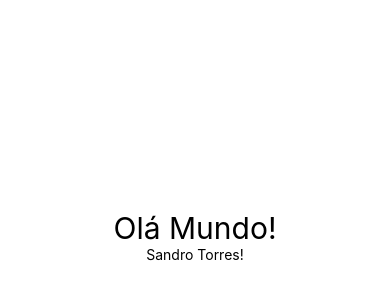
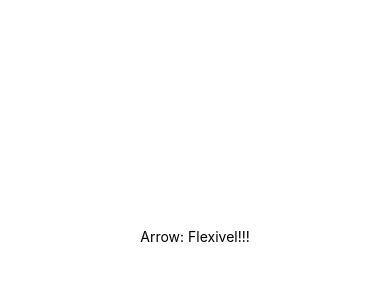
Before and after one commit to sjtorres/ReactNative-Cod3r, a React Native app in the folder AppCod3r/: screen / in a window 390 px wide. Shown: the part 186-486 px from the top of the page. Built offline with nearby package versions, Linux system fonts and the light colour scheme.

Commit message:
Primeiro Componente

```diff
--- a/AppCod3r/index.js
+++ b/AppCod3r/index.js
@@ -1,5 +1,5 @@
 import {AppRegistry} from 'react-native';
-import App from './App';
+import App from './src/App';
 import {name as appName} from './app.json';
 
 AppRegistry.registerComponent(appName, () => App);
--- a/AppCod3r/App.js
+++ b/AppCod3r/src/App.js
@@ -1,12 +1,13 @@
 import React, {Component} from 'react';
 import {View, Text, StyleSheet} from 'react-native';
+
+import Simples from './componentes/Simples';
 
 export default class App extends Component {
   render() {
     return (
       <View style={styles.container}>
-        <Text style={styles.f20}>Olá Mundo!</Text>
-        <Text>Sandro Torres!</Text>
+        <Simples texto="Flexivel!!!" />
       </View>
     );
   }
--- /dev/null
+++ b/AppCod3r/src/componentes/Simples.js
@@ -0,0 +1,4 @@
+import React from 'react';
+import {Text} from 'react-native';
+
+export default props => <Text>Arrow: {props.texto}</Text>;
```
